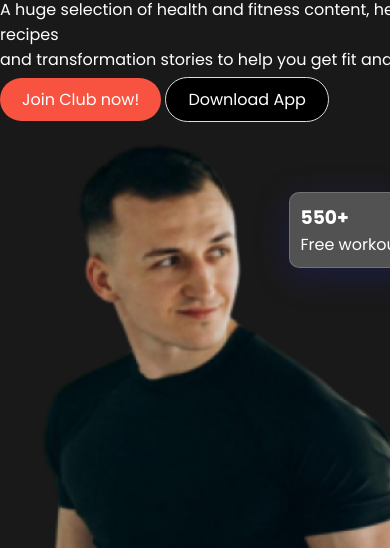
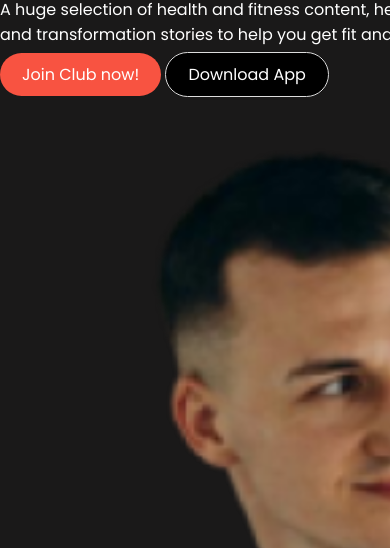
Before and after one commit to zahidhasan2024/assignment-2, a plain HTML site: page index.html in a window 390 px wide. Shown: the part 296-844 px from the top of the page. Drawn offline with Linux system fonts and the light colour scheme; a web font is replaced by a local one.

Commit message:
banner correction

```diff
--- a/media-query.css
+++ b/media-query.css
@@ -1,6 +1,6 @@
 @media screen  and (max-width:430px){
     .banner{
-        flex-direction: column;
+        grid-template-columns: 1fr;
         align-items: baseline;
     }
     .ham-burger-icon{
--- a/style.css
+++ b/style.css
@@ -71,16 +71,16 @@ nav{
 }
 
 .banner{
-    display: flex;
-    justify-content: center;
+    display: grid;
+    grid-template-columns: repeat(2,1fr);
+    color :white;
     align-items: center;
-    color :white;
 }
 .shape{
     font-family: "Grey Qo", cursive;
 }
 .banner-left, .banner-right{
-    width: 50%;
+    width: 100%;
 }
 .banner-left h1{
 font-size: 48px;
```
